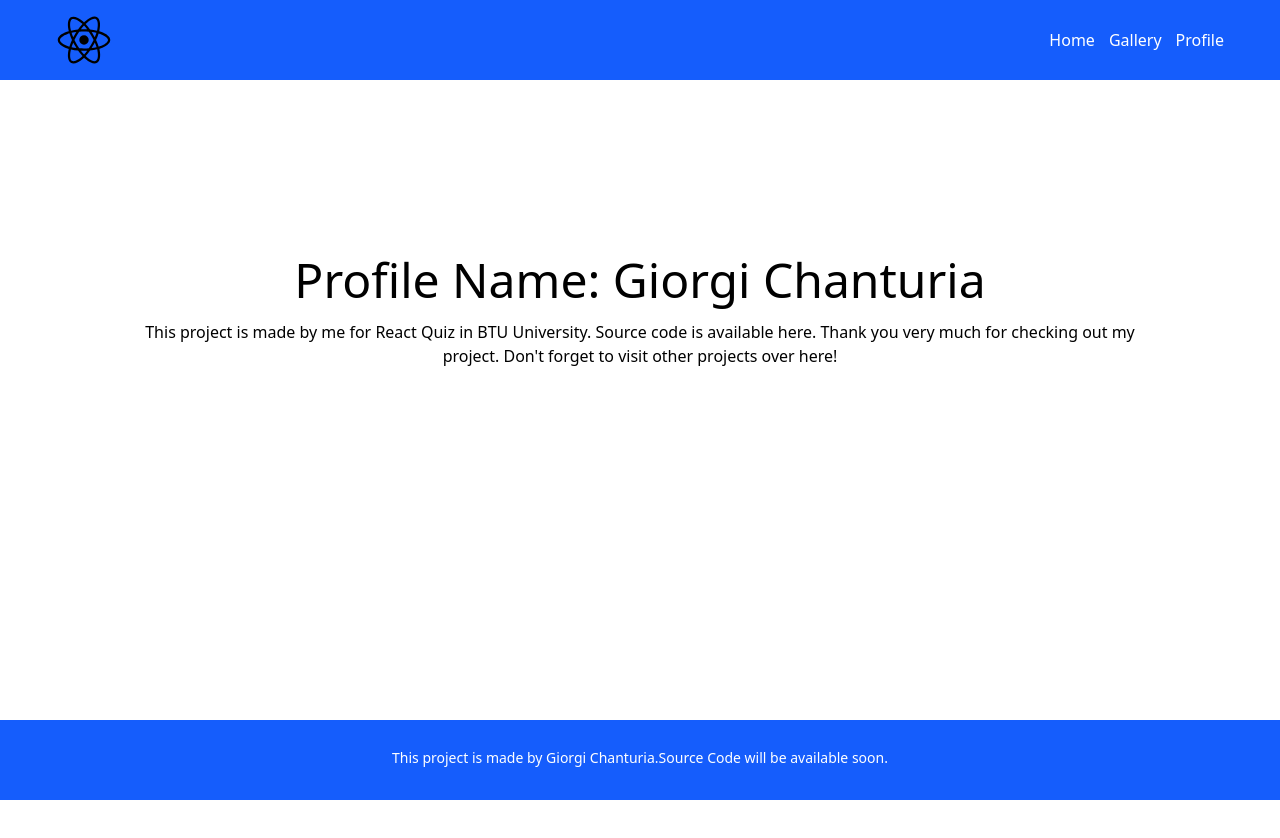
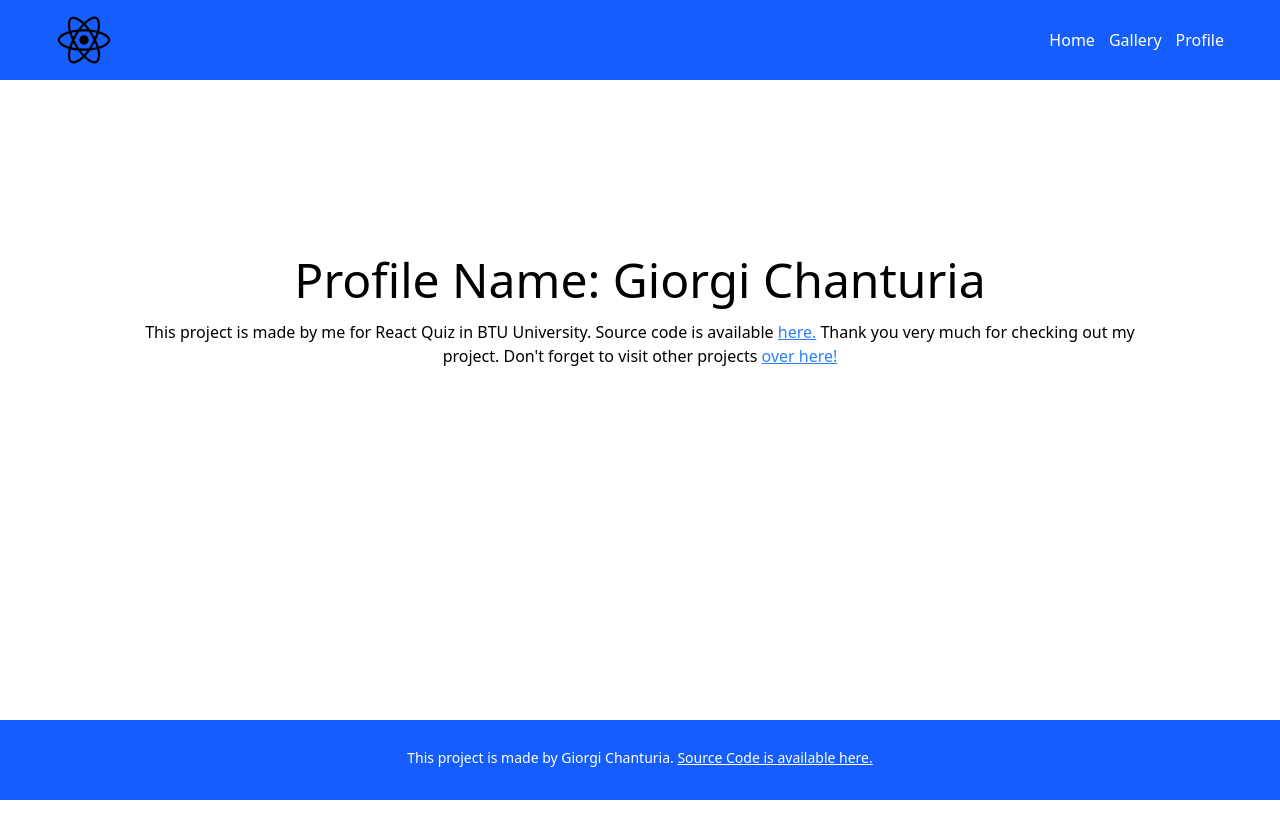
Before and after one commit to Chantuu/React_Router_Quiz_BTU, a React (Vite) app: page /profile in a window 1280 px wide. Shown: the top 838 px of the page. Built offline with nearby package versions, Linux system fonts and the light colour scheme.

Commit message:
Add Link Styling
 Added proper styling to links in ProfilePage and Footer components.

```diff
--- a/src/components/Footer.jsx
+++ b/src/components/Footer.jsx
@@ -4,9 +4,12 @@ function Footer() {
     return (
         <footer className="bg-blue-600 px-3 md:px-14 py-3.5 md:py-7 h-1/10">
             <p className="text-white text-center text-xs md:text-sm">
-                This project is made by Giorgi Chanturia.
-                <a href="https://github.com/">
-                    Source Code will be available soon.
+                This project is made by Giorgi Chanturia.{' '}
+                <a
+                    href="https://github.com/Chantuu/React_Router_Quiz_BTU"
+                    className="underline transition-colors delay-100 ease-out hover:text-gray-300"
+                >
+                    Source Code is available here.
                 </a>
             </p>
         </footer>
--- a/src/pages/ProfilePage.jsx
+++ b/src/pages/ProfilePage.jsx
@@ -3,6 +3,8 @@ import { useParams } from 'react-router-dom';
 
 function ProfilePage() {
     const profileName = useParams().profileName;
+    const linkStyle =
+        'text-blue-500 underline transition-colors delay-100 ease-out hover:text-blue-800';
 
     return (
         <div className="h-full px-20 flex flex-col mt-40">
@@ -11,9 +13,18 @@ function ProfilePage() {
             </h1>
             <p className="text-center mt-4">
                 This project is made by me for React Quiz in BTU University.
-                Source code is available <a>here.</a> Thank you very much for
-                checking out my project. Don't forget to visit other projects{' '}
-                <a href="https://github.com/">over here!</a>
+                Source code is available{' '}
+                <a
+                    href="https://github.com/Chantuu/React_Router_Quiz_BTU"
+                    className={linkStyle}
+                >
+                    here.
+                </a>{' '}
+                Thank you very much for checking out my project. Don't forget to
+                visit other projects{' '}
+                <a href="https://github.com/Chantuu" className={linkStyle}>
+                    over here!
+                </a>
             </p>
         </div>
     );
```
